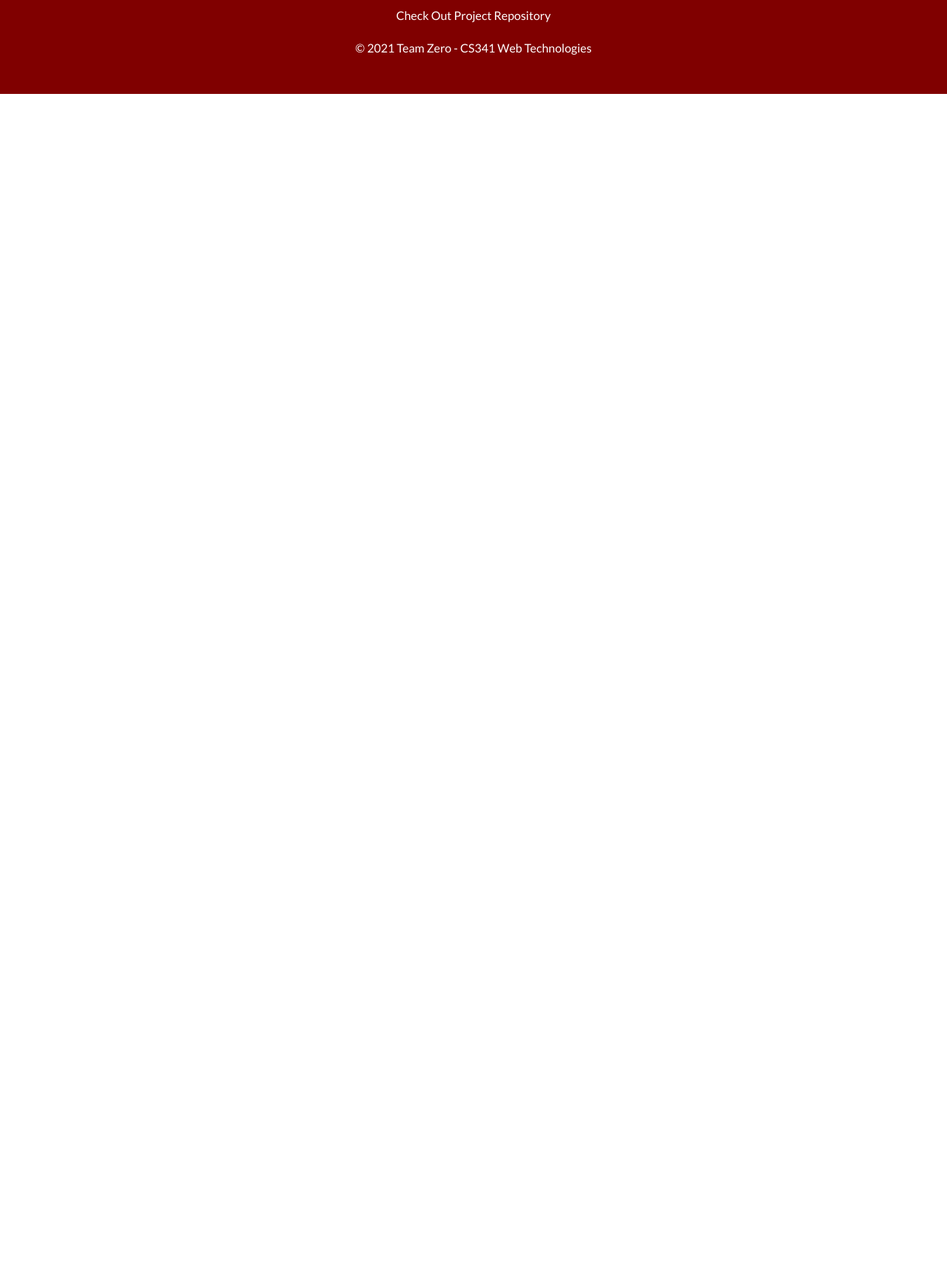
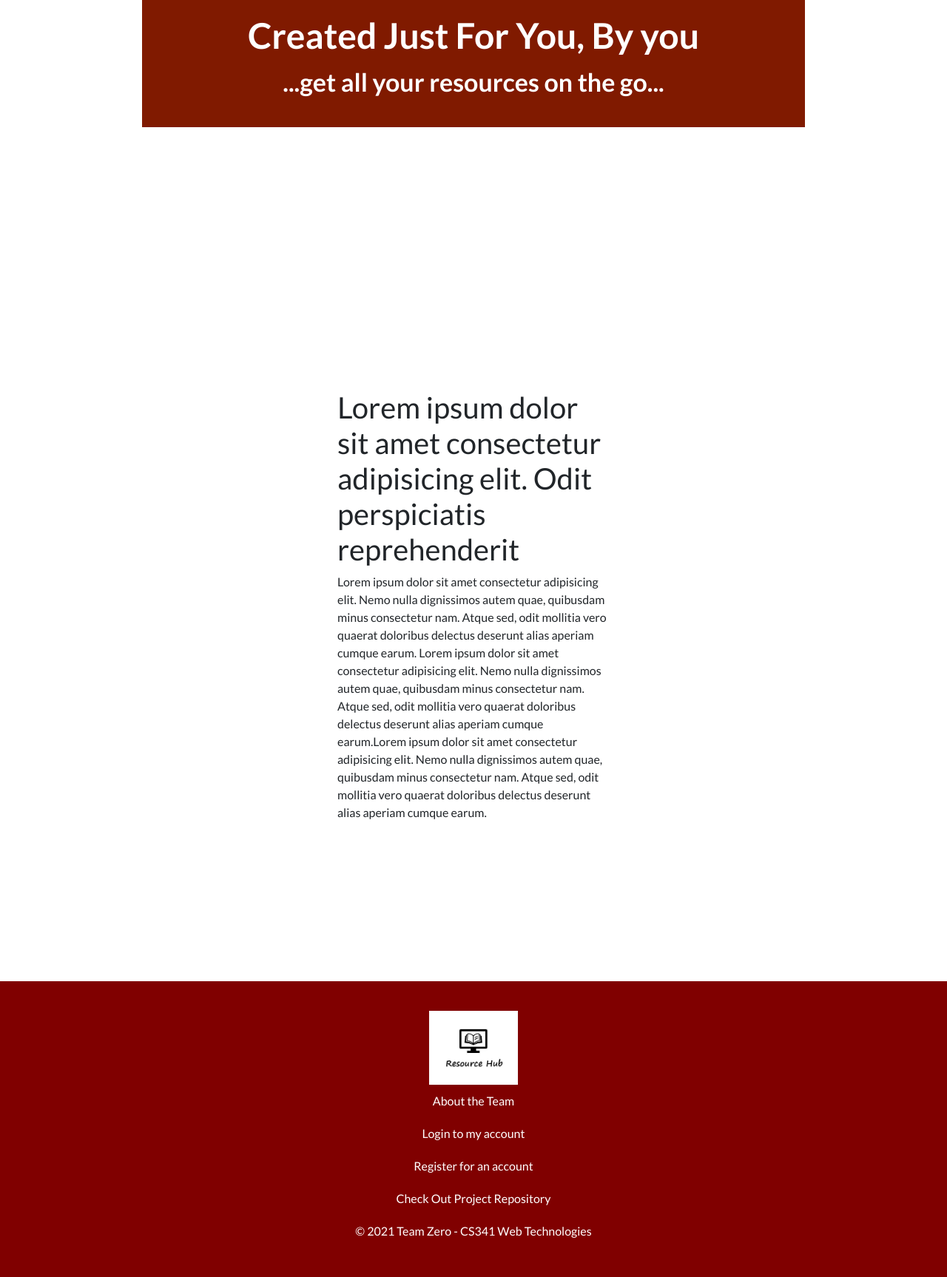
Before and after one commit to Web-Technologies-2021-Team-Zero/team-project, a PHP site: page / in a window 1280 px wide. Shown: the part 773-2500 px from the top of the page at 74% size. Before the commit the page ends 900 px from the top, so only its background shows below. Run offline with PHP 8.4, Linux system fonts and the light colour scheme.

Commit message:
Updated landing page

```diff
--- a/frontend/index.html
+++ b/frontend/index.html
@@ -7,12 +7,12 @@
     <link rel="stylesheet" href="https://cdnjs.cloudflare.com/ajax/libs/font-awesome/4.7.0/css/font-awesome.min.css">
     <link rel="preconnect" href="https://fonts.googleapis.com">
     <link rel="preconnect" href="https://fonts.gstatic.com" crossorigin>
-    <link href="https://fonts.googleapis.com/css2?family=Lato:wght@400;700&display=swap" rel="stylesheet">
-    <link href="https://cdn.jsdelivr.net/npm/bootstrap@5.1.3/dist/css/bootstrap.min.css" rel="stylesheet" integrity="sha384-1BmE4kWBq78iYhFldvKuhfTAU6auU8tT94WrHftjDbrCEXSU1oBoqyl2QvZ6jIW3" crossorigin="anonymous">
+    <link href="https://fonts.googleapis.com/css2?family=Lato:ital,wght@0,400;0,700;0,900;1,400;1,700;1,900&display=swap" rel="stylesheet">
+    <link rel="stylesheet" href="https://stackpath.bootstrapcdn.com/bootstrap/4.3.1/css/bootstrap.min.css" integrity="sha384-ggOyR0iXCbMQv3Xipma34MD+dH/1fQ784/j6cY/iJTQUOhcWr7x9JvoRxT2MZw1T" crossorigin="anonymous">
+
     <link href="./styles/index.css" rel="stylesheet" type="text/css" />
 
     <title>Resource Hub | Team Zero</title>
-    <script src="./scripts/headings.js"></script>
 </head>
 <body onload="">
     <nav>
@@ -26,43 +26,55 @@
     <div style="clear: both;"></div>
     <main>
 
-        <section>
-            <div class="carousel-item">
-                <img src="./images/image2.jpg" alt="Image 1">
-                <div class="carousel-caption d-none d-md-block">
-                <h5>...</h5>
-                <p>...</p>
+        <section class="container-carousel">
+            <div id="carouselExampleControls" class="carousel slide .active bg-color" data-ride="carousel">
+                <div class="carousel-inner">
+                  <div class="carousel-item active">
+                    <img class="d-block w-100 carousel-img" src="./images/image2.jpg" alt="First slide">
+                    <div class="carousel-caption heading">
+                        <h5 id="hello">Created Just For You, By you</h5>
+                        <p id="get-resources">...get all your resources on the go...</p>
                     </div>
                   </div>
                   <div class="carousel-item">
-                <img src="./images/image4.jpg" alt="Image 2">
-                <div class="carousel-caption d-none d-md-block">
-                <h5>...</h5>
-                <p>...</p>
+                        <img class="d-block w-100 carousel-img" src="./images/image4.jpg" alt="Second slide">
+                        <div class="carousel-caption heading">
+                            <h5 id="hello2">Want some other material aside class slides?</h5>
+                            <p id="get-resources2"><a href="signup.html">Register Now</a></p>
                         </div>
                   </div>
                   <div class="carousel-item">
-                <img src="./images/library2.jpg" alt="Image 3">
-                <div class="carousel-caption d-none d-md-block">
-                <h5>...</h5>
-                <p>...</p>
+                        <img class="d-block w-100 carousel-img" src="./images/library1.jpg" alt="Third slide">
+                        <div class="carousel-caption heading">
+                            <h5 id="hello3">Oh, you already have an account?</h5>
+                            <p id="get-resources3"><a href="login.html">Log in now</a></p>
                         </div>
                   </div>
+                </div>
+                <a class="carousel-control-prev" href="#carouselExampleControls" role="button" data-slide="prev">
+                  <span class="carousel-control-prev-icon" aria-hidden="true"></span>
+                  <span class="sr-only">Previous</span>
+                </a>
+                <a class="carousel-control-next" href="#carouselExampleControls" role="button" data-slide="next">
+                  <span class="carousel-control-next-icon" aria-hidden="true"></span>
+                  <span class="sr-only">Next</span>
+                </a>
+            </div>
         </section>
-        <!-- <section class="images">
-            <div class="image1">
-                <img src="./images/image2.jpg" alt="Image 1">
+        <section class="description">
+            <div>
+                <h1>Lorem ipsum dolor sit amet consectetur adipisicing elit. Odit perspiciatis reprehenderit</h1>
+                <p>
+                    Lorem ipsum dolor sit amet consectetur adipisicing elit. Nemo nulla dignissimos autem quae,
+                    quibusdam minus consectetur nam. Atque sed, odit mollitia vero quaerat doloribus delectus
+                    deserunt alias aperiam cumque earum. Lorem ipsum dolor sit amet consectetur adipisicing elit. Nemo nulla dignissimos autem quae,
+                    quibusdam minus consectetur nam. Atque sed, odit mollitia vero quaerat doloribus delectus
+                    deserunt alias aperiam cumque earum.Lorem ipsum dolor sit amet consectetur adipisicing elit. Nemo nulla dignissimos autem quae,
+                    quibusdam minus consectetur nam. Atque sed, odit mollitia vero quaerat doloribus delectus
+                    deserunt alias aperiam cumque earum.
+                </p>
             </div>
-            <div class="image2">
-                <img src="./images/image4.jpg" alt="Image 2">
-            </div>
-            <div class="image3"">
-                <img src="./images/library2.jpg" alt="Image 3">
-            </div>
-        </section> -->
-
-
-
+        </section>
     </main>
     <div class="footer-container">
         <footer>
@@ -76,8 +88,9 @@
             </div>
         </footer>
     </div>
-
-
+    <script src="https://code.jquery.com/jquery-3.3.1.slim.min.js" integrity="sha384-q8i/X+965DzO0rT7abK41JStQIAqVgRVzpbzo5smXKp4YfRvH+8abtTE1Pi6jizo" crossorigin="anonymous"></script>
+    <script src="https://cdnjs.cloudflare.com/ajax/libs/popper.js/1.14.7/umd/popper.min.js" integrity="sha384-UO2eT0CpHqdSJQ6hJty5KVphtPhzWj9WO1clHTMGa3JDZwrnQq4sF86dIHNDz0W1" crossorigin="anonymous"></script>
+    <script src="https://stackpath.bootstrapcdn.com/bootstrap/4.3.1/js/bootstrap.min.js" integrity="sha384-JjSmVgyd0p3pXB1rRibZUAYoIIy6OrQ6VrjIEaFf/nJGzIxFDsf4x0xIM+B07jRM" crossorigin="anonymous"></script>
     <script src="./scripts/index.js"></script>
 </body>
 </html>
--- /dev/null
+++ b/frontend/scripts/index.js
@@ -0,0 +1 @@
+$('.carousel').carousel()
--- a/frontend/styles/index.css
+++ b/frontend/styles/index.css
@@ -71,7 +71,7 @@
 
 .footer-container {
     position: relative;
-    min-height: 100vh;
+    /* min-height: 500px; */
 }
 
 footer {
@@ -106,34 +106,58 @@
     height: 100px;
 }
 
-section.images {
-    display: flex;
-    flex-direction: row;
+.bg-color {
+    width: 70%;
+    height: 100px;
+    margin: 0 auto;
 }
 
-section.images div {
-    width: 33.33%;
+.carousel-img {
+    height: auto;
+    width: auto;
 }
 
-section.images div img {
-
-    height: 500px;
+#hello, #hello2, #hello3 {
+    font-size: 48px;
+    font-weight: 700;
+    color: white;
 }
 
-.image1 {
-    background-image: url(../images/image2.jpg);
+#get-resources, #get-resources2, #get-resources3 {
+    font-size: 34px;
+    font-weight: 700;
+    color: white;
+
 }
 
-.image2 {
-    background-image: url(../images/image3.jpeg);
+#get-resources2 a, #get-resources3 a {
+    text-decoration: underline;
+    color: white;
+}
+.heading {
+    background-color: #801a00;
+    width: 100%;
+    position: static;
 }
 
-.image3 {
-    background-image: url(../images/library2.jpg);
+.divider {
+    height: 200px;
 }
 
-.image1, .image2, .image3 {
-    background-position: center;
-    background-repeat: no-repeat;
-    background-color: #949494;
+.container-carousel {
+    height: 1000px;
 }
+
+.description {
+    position:inherit;
+    padding: 200px;
+    margin: 0 auto;
+    margin-bottom: 400px;
+    width: 60%;
+    display: flex;
+    justify-content: center;
+    align-items: center;
+
+
+
+}
```
Also changed, not shown: frontend/images/library2.jpg. Lines whose indentation alone changed are shown as unchanged.
